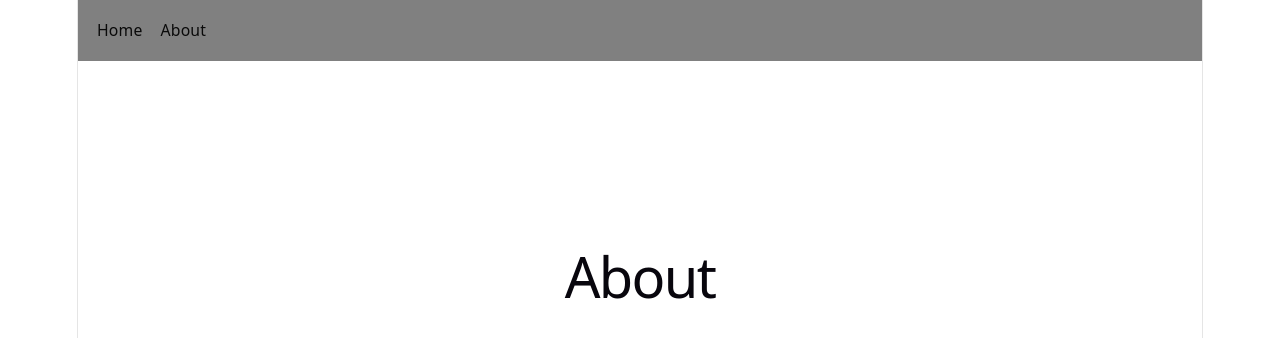
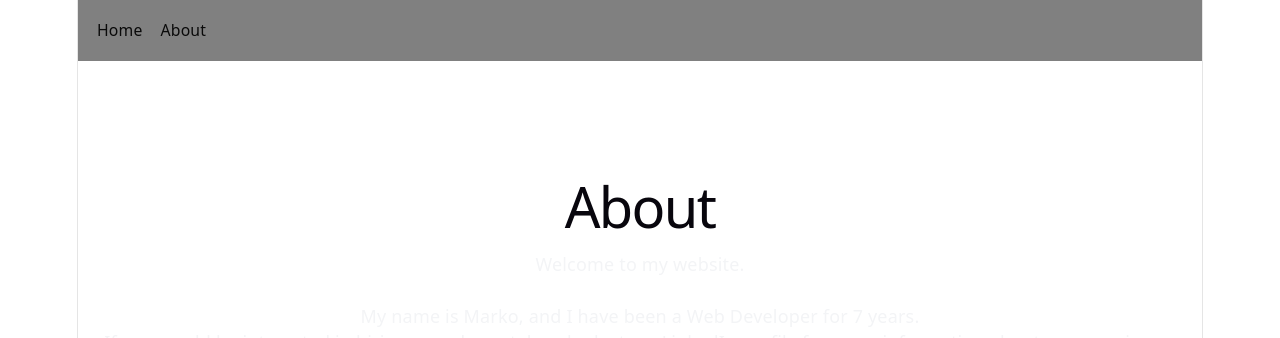
Before and after one commit to marlukkg/ReactProjects, a React (Vite) app in the folder react-hello-world/: page /about in a window 1280 px wide. Shown: the top 338 px of the page. Built offline with nearby package versions, Linux system fonts and the light colour scheme.

Commit message:
Adding simple info to the about page

```diff
--- a/react-hello-world/src/About.jsx
+++ b/react-hello-world/src/About.jsx
@@ -1,8 +1,13 @@
+import { Link } from "react-router-dom"
+
 function About() {
 
   return (
     <div>
-      <h1 style={{ paddingTop: '150px' }}>About</h1>
+      <h1 style={{ paddingTop: '80px' }}>About</h1>
+      <p>Welcome to my website.<br/><br/>
+      My name is Marko, and I have been a Web Developer for 7 years.<br/>
+      If you would be interested in hiring me, please take a look at my <Link to="https://www.linkedin.com/in/marlukweb/">LinkedIn</Link> profile for more information about my experience.</p>
     </div>
   )
 }
--- a/react-hello-world/src/index.css
+++ b/react-hello-world/src/index.css
@@ -156,6 +156,7 @@ h2 {
   }
 }
 p {
+  color: #f3f4f6;
   margin: 0;
 }
 
```
